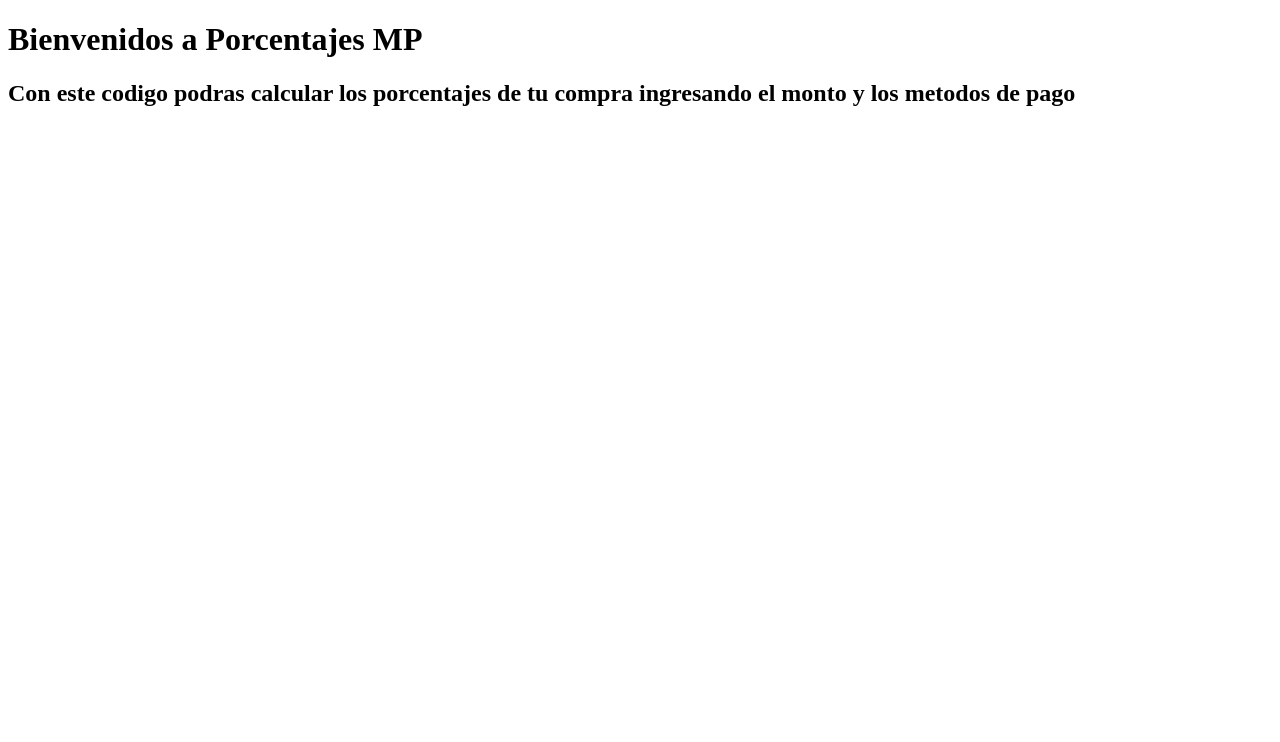
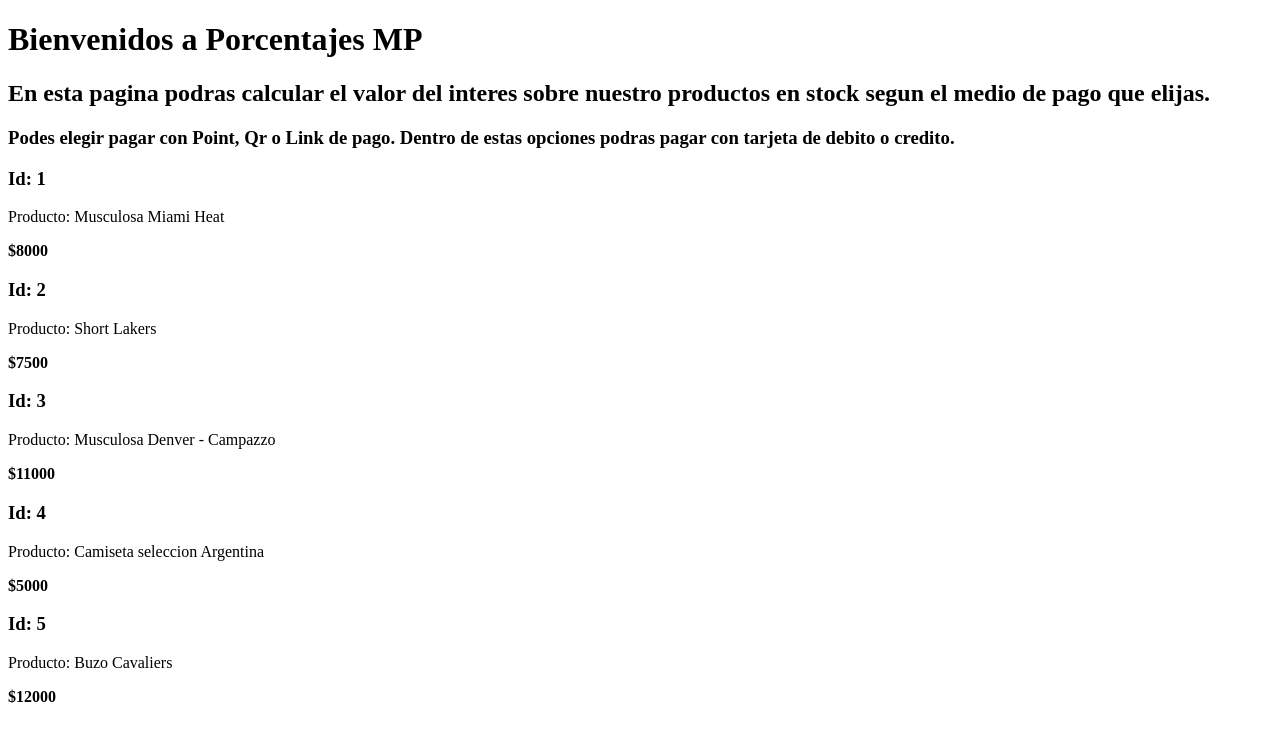
Before and after one commit to pasettidino/porcentajesmp, a plain HTML site: page index.html in a window 1280 px wide. Drawn offline with Linux system fonts and the light colour scheme.

Commit message:
Se agrega inner y append, ademas de probar funcionamiento del prompt

```diff
--- a/index.html
+++ b/index.html
@@ -6,9 +6,16 @@
     <meta name="viewport" content="width=device-width, initial-scale=1.0">
     <title>Document</title>
 </head>
+
+
 <body>
     <h1>Bienvenidos a Porcentajes MP</h1>
-    <h2>Con este codigo podras calcular los porcentajes de tu compra ingresando el monto y los metodos de pago</h2>
+    <h2>En esta pagina podras calcular el valor del interes sobre nuestro productos en stock segun el medio de pago que elijas.</h2>
+    <h3>Podes elegir pagar con Point, Qr o Link de pago. Dentro de estas opciones podras pagar con tarjeta de debito o credito.</h3>
+
+    <div id="contenedor"></div>
+
+
     <script src="porcentajes.js"></script>
 </body>
 </html>
--- a/porcentajes.js
+++ b/porcentajes.js
@@ -41,14 +41,14 @@ class Producto {
     }
 }
 
+let contenedor = document.getElementById("contenedor");
 let productos = [];
 productos.push(new Producto(productos.length + 1, "Musculosa Miami Heat", 8000));
 productos.push(new Producto(productos.length + 1, "Short Lakers", 7500));
-productos.push(new Producto(productos.length + 1, "Musculosa Denver Campazzo", 11000));
+productos.push(new Producto(productos.length + 1, "Musculosa Denver - Campazzo", 11000));
 productos.push(new Producto(productos.length + 1, "Camiseta seleccion Argentina", 5000));
-productos.push(new Producto(productos.length + 1, "Buzo Cavaliers", 120000));
+productos.push(new Producto(productos.length + 1, "Buzo Cavaliers", 12000));
 console.log(productos);
-
 
 let preciosConInteres = productos.map(producto => {
     return {
@@ -58,3 +58,18 @@ let preciosConInteres = productos.map(producto => {
 })
 
 console.log(preciosConInteres);
+
+productos.forEach(producto => {
+    let item = document.createElement("div");
+    item.innerHTML =  `
+    <h3>Id: ${producto.id}</h3>
+    <p>Producto: ${producto.nombre}</p>
+    <b>$${producto.precio}</b>
+    `;
+    contenedor.append(item);
+})
+
+/* let num1 = parseInt(prompt("Ingrese el precio del producto que eligio"));
+let metododepago = parseInt(prompt("Ingrese el metodo de pago que utilizara"));
+let tipo = parseInt(prompt("Ingrese el tipo de tarjeta que utilizara"));
+alert(preciosConInteres); */
```
